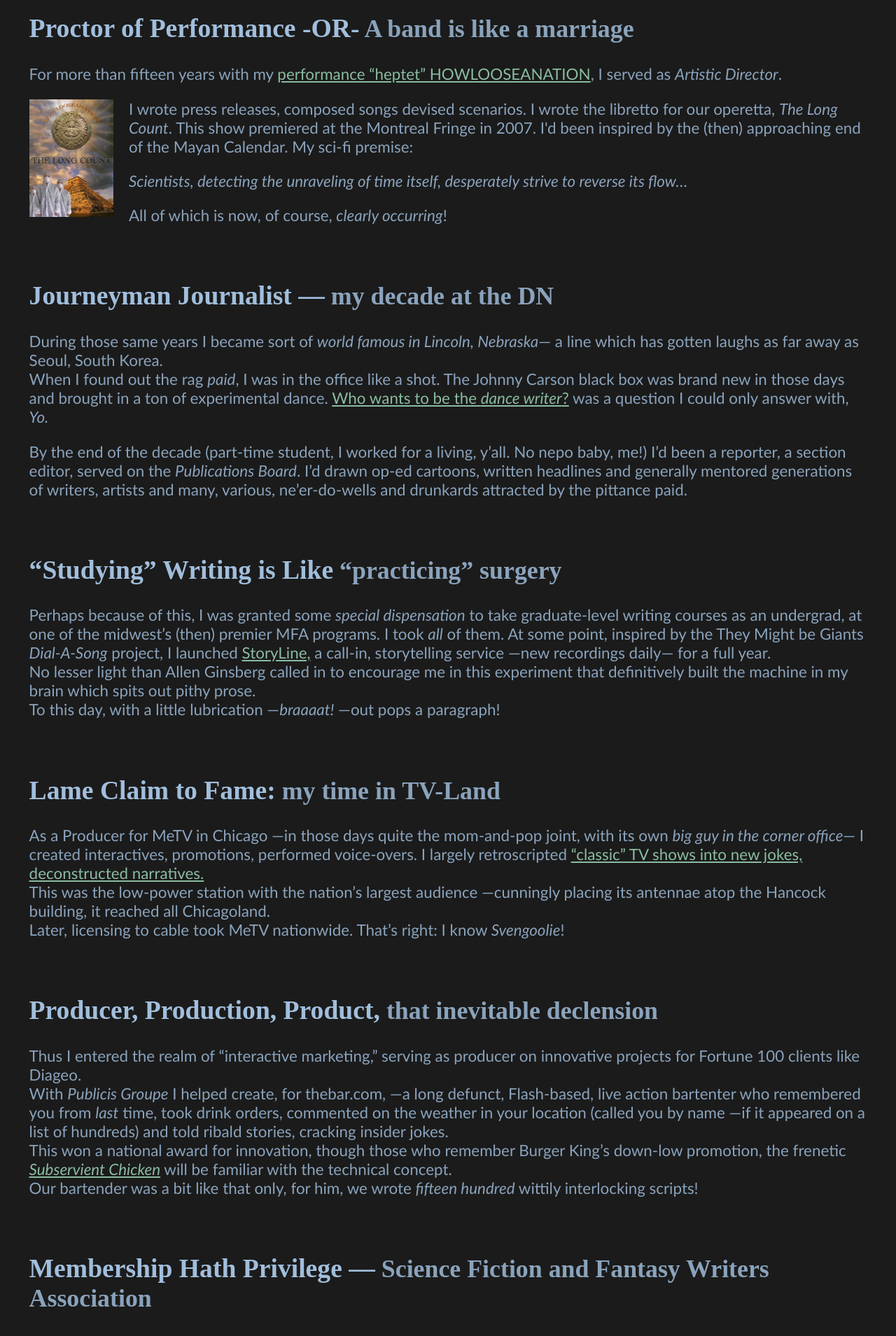
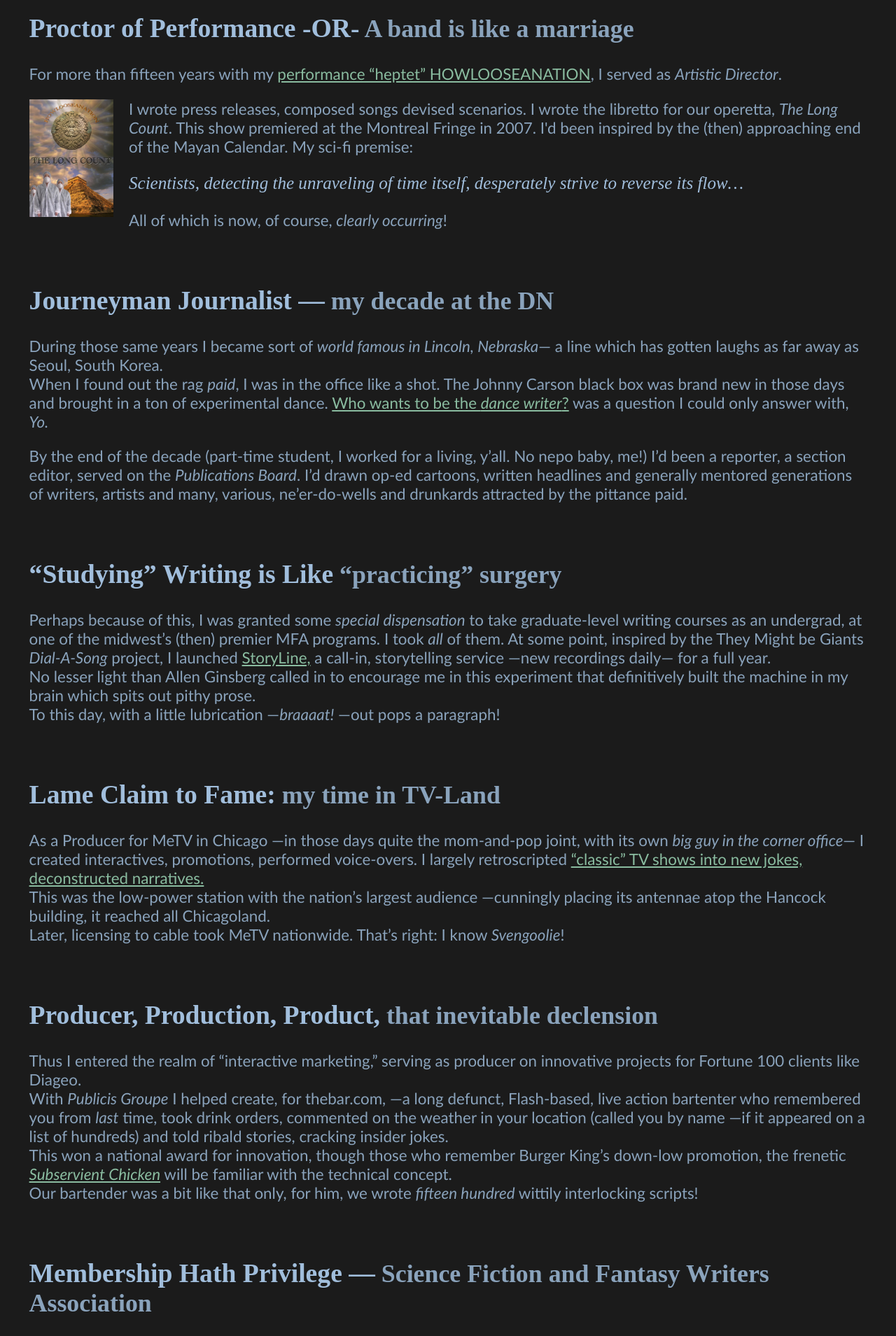
Before and after one commit to Interactimation/portfolio, a Jekyll site: the page built from writing/index.md, in a window 1280 px wide. Shown: the part 1341-3250 px from the top of the page at 70% size. Built offline with Jekyll 4.4.1, drawn with Linux system fonts in a browser that asks for light colours.

Commit message:
style quote

```diff
--- a/assets/custom.css
+++ b/assets/custom.css
@@ -50,6 +50,14 @@ a { text-decoration: underline; }
 .markdown-body h2 {
   border-bottom: none;
   padding-bottom: 0;
+}
+
+/* block quote */
+.markdown-body blockquote {
+  color: #a1bedc;
+  font-family: "Times New Roman", Times, serif;
+  font-size: 112%;
+  font-style: italic;
 }
 
 /* <b> is bigger and different color */
```
